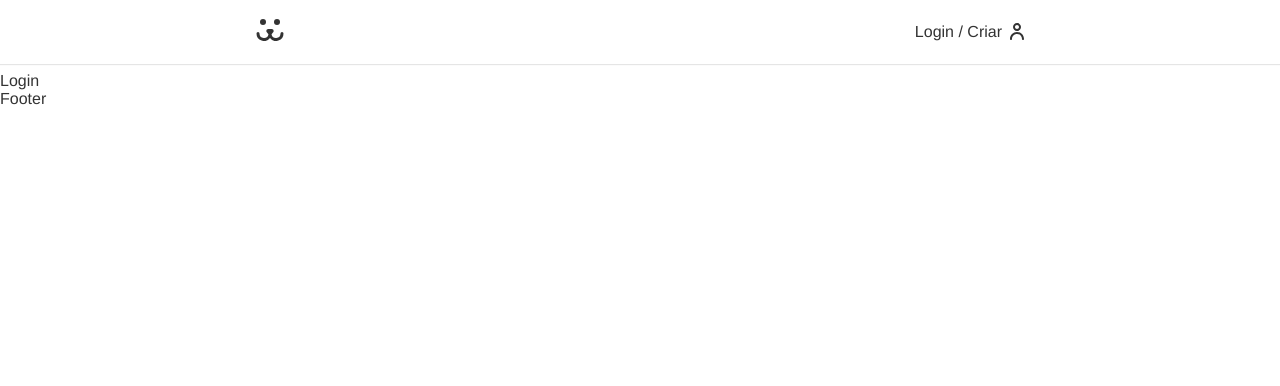
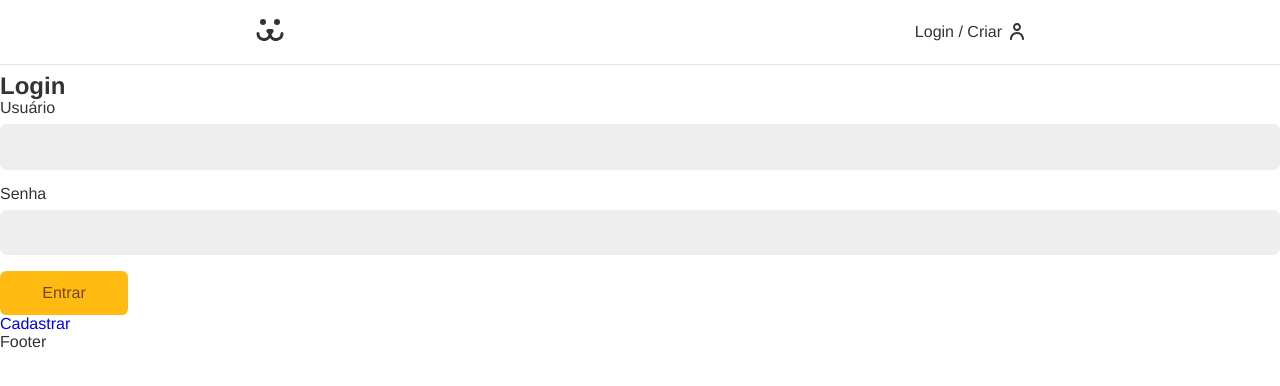
Before and after one commit to alencartha/dogs, a React (Create React App) app: page /login in a window 1280 px wide. Shown: the top 386 px of the page. Built offline with nearby package versions, Linux system fonts and the light colour scheme.

Commit message:
formulario, hook validacao, rotas

```diff
--- a/src/App.js
+++ b/src/App.js
@@ -16,7 +16,7 @@ const App = () => {
         <Header />
         <Routes>
           <Route path='/' element={<Home/>}/>
-          <Route path='/login' element={<Login/>}/>
+          <Route path='/login/*' element={<Login/>}/>
         </Routes>
         <Footer />
       </BrowserRouter>
--- /dev/null
+++ b/src/Components/Forms/Button.js
@@ -0,0 +1,10 @@
+import React from 'react'
+import styles from './Button.module.css'
+
+const Button = ({children , ...props}) => {
+  return (
+    <button className={styles.button} {...props} >{children}</button>
+  )
+}
+
+export default Button
--- /dev/null
+++ b/src/Components/Forms/Button.module.css
@@ -0,0 +1,24 @@
+.button {
+    font-size: 1rem;
+    font-family: var(--type-first);
+    cursor: pointer;
+    border: none;
+    border-radius: .4rem;
+    background: #fb1;
+    color: #764701;
+    padding: .8rem 1.2rem;
+    box-sizing: border-box;
+    transition: .1s;
+    min-width: 8rem;
+}
+
+.button:hover,
+.button:focus {
+    outline: none;
+    box-shadow: 0 0 0 3px #fea, 0 0 0 4px #fb1;
+}
+
+.button:disabled{
+    opacity: .5;
+    cursor: wait;
+}
--- /dev/null
+++ b/src/Components/Forms/Input.js
@@ -0,0 +1,14 @@
+import React from 'react'
+import styles from './Input.module.css'
+
+const Input = ({ label, type, name, value, onChange, error, onBlur }) => {
+  return (
+    <div className={styles.wrapper} >
+      <label htmlFor={name} className={styles.label} >{label}</label>
+      <input type={type} id={name} name={name} className={styles.input} value={value} onChange={onChange} onBlur={onBlur} />
+      {error && <p className={styles.error} >{error}</p>}
+    </div>
+  )
+}
+
+export default Input
--- /dev/null
+++ b/src/Components/Forms/Input.module.css
@@ -0,0 +1,34 @@
+.wrapper {
+    margin-bottom: 1rem;
+}
+
+.input {
+    border: 1px solid #eee;
+    display: block;
+    width: 100%;
+    padding: .8rem;
+    border-radius: .4rem;
+    background: #eee;
+    transition: .2s;
+}
+
+.input:focus,
+.input:hover {
+    outline: none;
+    border-color: #fb1;
+    background: white;
+    box-shadow: 0 0 0 3px #fea;
+}
+
+.label {
+    display: block;
+    font-size: 1rem;
+    line-height: 1;
+    padding-bottom: .5rem;
+}
+
+.error {
+    color: #f31;
+    font-size: .875rem;
+    margin-top: .25rem;
+}
--- a/src/Components/Login/Login.js
+++ b/src/Components/Login/Login.js
@@ -1,8 +1,20 @@
 import React from 'react'
+import { Route, Routes } from 'react-router-dom'
+import LoginCreate from './LoginCreate'
+import LoginForm from './LoginForm'
+import LoginPasswordLost from './LoginPasswordLost'
+import LoginPasswordReset from './LoginPasswordReset'
 
 const Login = () => {
   return (
-    <div>Login</div>
+    <>
+    <Routes>
+      <Route path='/' element={<LoginForm/>}/>
+      <Route path='criar' element={<LoginCreate/>}/>
+      <Route path='perdeu' element={<LoginPasswordLost/>}/>
+      <Route path='resetar' element={<LoginPasswordReset/>}/>
+    </Routes>
+    </>
   )
 }
 
--- /dev/null
+++ b/src/Components/Login/LoginCreate.js
@@ -0,0 +1,9 @@
+import React from 'react'
+
+const LoginCreate = () => {
+  return (
+    <div>LoginCreate</div>
+  )
+}
+
+export default LoginCreate
--- /dev/null
+++ b/src/Components/Login/LoginForm.js
@@ -0,0 +1,65 @@
+import React from 'react'
+import { Link } from 'react-router-dom'
+import Input from '../Forms/Input'
+import Button from '../Forms/Button'
+import useForm from '../../Hooks/useForm'
+import { TOKEN_POST, USER_GET } from '../../api'
+
+
+
+const LoginForm = () => {
+
+    const username = useForm()
+    const password = useForm()
+
+    React.useEffect(()=>{
+        const token = window.localStorage.getItem('token')
+        if(token){
+            getUser(token)
+        }
+    }, [])
+
+    async function getUser(token) {
+        const { url, options } = USER_GET(token)
+        const response = await fetch(url, options)
+        const json = await response.json()
+        console.log(json)
+
+    }
+
+
+    async function handleLogin(event) {
+
+        event.preventDefault()
+
+        if (username.validate() && password.validate()) {
+
+            const { url, options } = TOKEN_POST({ username: username.value, password: password.value })
+            const response = await fetch(url, options)
+            const json = await response.json()
+
+            window.localStorage.setItem('token', json.token)
+            getUser(json.token)
+
+        }
+    }
+
+
+    return (
+        <section>
+            <h1>Login</h1>
+
+            <form onSubmit={handleLogin}>
+
+                <Input label="Usuário" type="text" name="username" {...username} />
+                <Input label="Senha" type="password" name="password" {...password} />
+
+                <Button>Entrar</Button>
+            </form>
+
+            <Link to="/login/criar">Cadastrar</Link>
+        </section>
+    )
+}
+
+export default LoginForm
--- /dev/null
+++ b/src/Components/Login/LoginPasswordLost.js
@@ -0,0 +1,9 @@
+import React from 'react'
+
+const LoginPasswordLost = () => {
+  return (
+    <div>LoginPasswordLost</div>
+  )
+}
+
+export default LoginPasswordLost
--- /dev/null
+++ b/src/Components/Login/LoginPasswordReset.js
@@ -0,0 +1,9 @@
+import React from 'react'
+
+const LoginPasswordReset = () => {
+  return (
+    <div>LoginPasswordReset</div>
+  )
+}
+
+export default LoginPasswordReset
--- /dev/null
+++ b/src/Hooks/useForm.js
@@ -0,0 +1,49 @@
+import React from 'react'
+
+const types = {
+    email: {
+        regex: /^[\w+.]+@\w+\.\w{2,}(?:\.\w{2})?$/,
+        message: "Preencha um e-mail válido"
+    }
+}
+
+const useForm = (type) => {
+
+    const [value, setValue] = React.useState('')
+    const [error, setError] = React.useState(null)
+
+    function onChange({ target }) {
+
+        if(error){
+            validate(target.value)
+        }
+        setValue(target.value)
+    }
+
+    function validate(value) {
+
+        if (type === false) return true
+
+        if (value.length === 0) {
+            setError("Preencha um valor.")
+            return false
+        } else if (types[type] && !types[type].regex.test(value)) {
+            setError(types[type].message)
+            return false
+        } else {
+            setError(null)
+            return true
+        }
+    }
+
+    return {
+        value,
+        setValue,
+        onChange,
+        validate: () => validate(value),
+        onBlur: () => validate(value),
+        error
+    }
+}
+
+export default useForm
--- /dev/null
+++ b/src/api.js
@@ -0,0 +1,28 @@
+export const API_URL = 'https://dogsapi.origamid.dev/json'
+
+export function TOKEN_POST(body) {
+    return {
+        url: API_URL + '/jwt-auth/v1/token',
+        options: {
+            method: 'POST',
+            headers: {
+                'Content-Type': 'application/json'
+            },
+            body: JSON.stringify(body)
+        }
+
+    }
+}
+
+export function USER_GET(token){
+    return {
+        url: API_URL + '/api/user',
+        options: {
+            method: 'GET',
+            headers: {
+                Authorization: 'Bearer ' +token
+            }
+        }
+
+    }
+}
```
